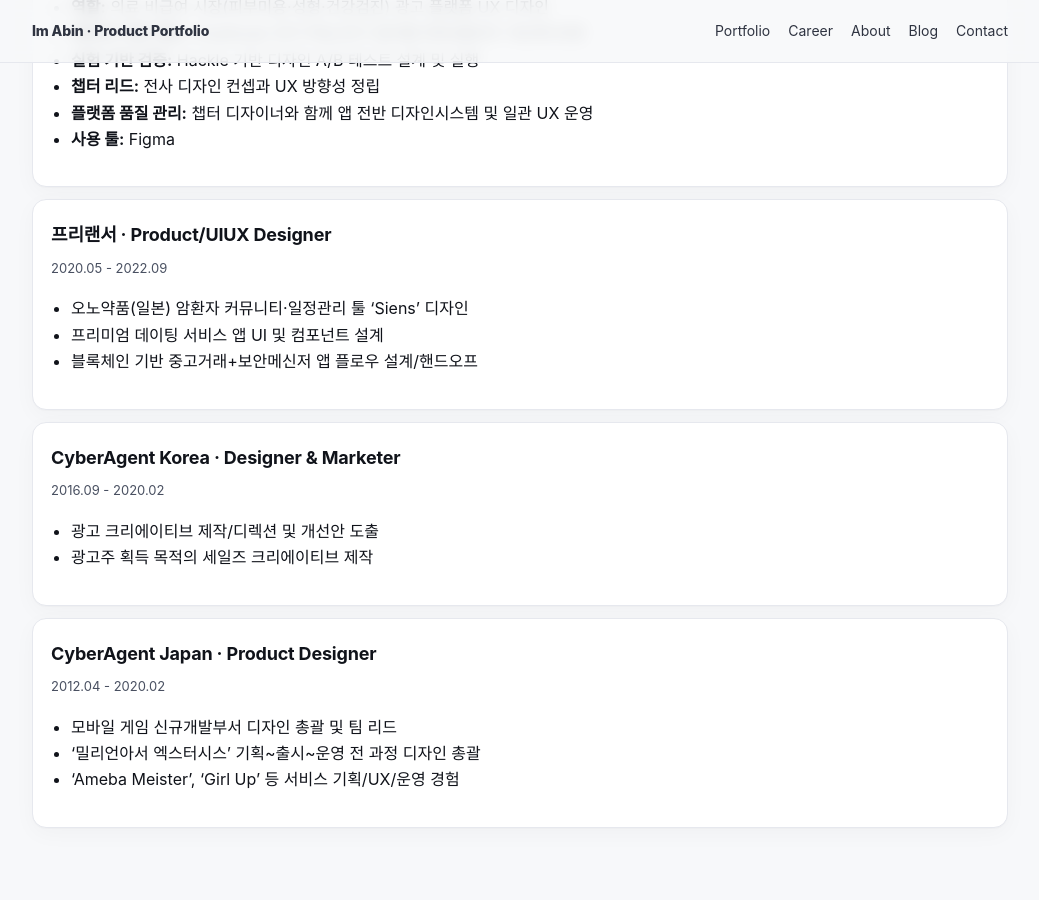
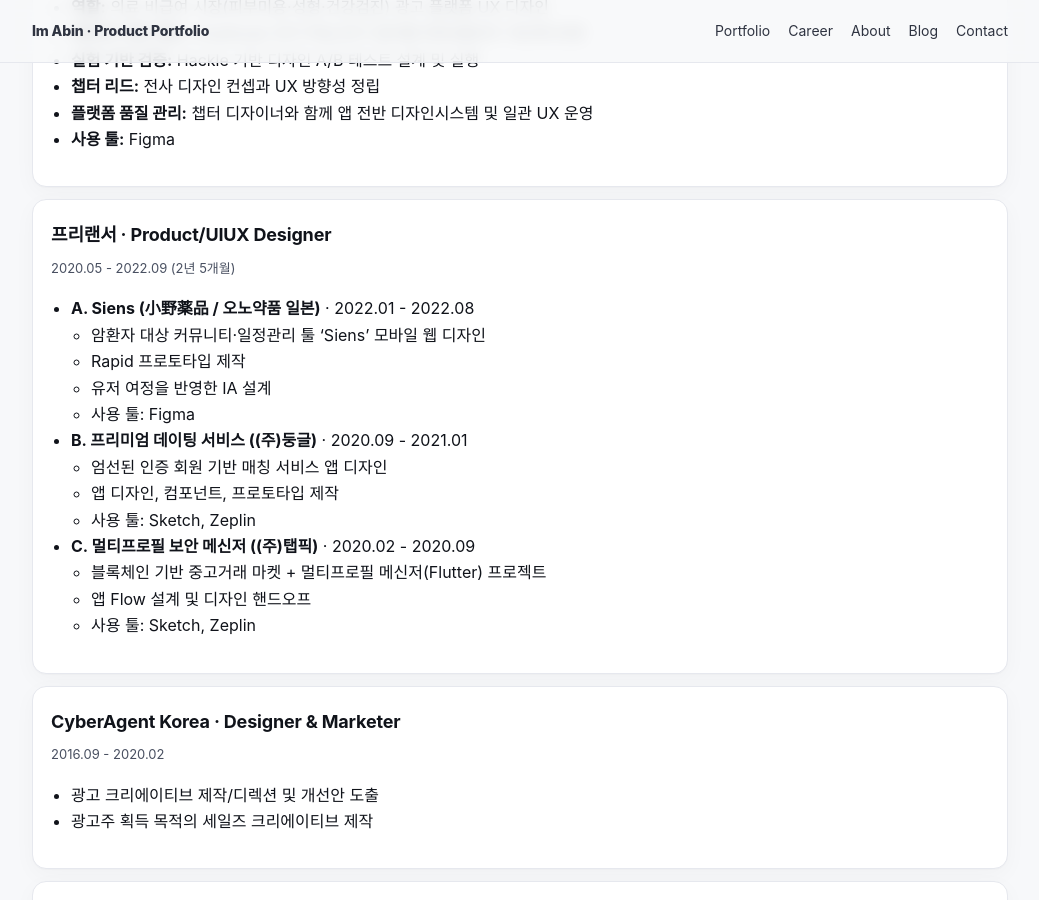
Before and after one commit to ima-bin/ima-bin.github.io, a Jekyll site: the page built from resume.md, in a window 1280 px wide and 900 px high, scrolled down 571 px. Shown: the whole window, without its empty margins (120-1159 px from the left). Built offline with Jekyll 4.4.1, drawn with Linux system fonts in a browser that asks for light colours.

Commit message:
Expand freelance section with three client projects and tools

```diff
--- a/resume.md
+++ b/resume.md
@@ -34,11 +34,30 @@ permalink: /resume/
 
   <div class="card" style="margin-bottom:12px;">
     <h3>프리랜서 · Product/UIUX Designer</h3>
-    <p class="meta">2020.05 - 2022.09</p>
+    <p class="meta">2020.05 - 2022.09 (2년 5개월)</p>
     <ul>
-      <li>오노약품(일본) 암환자 커뮤니티·일정관리 툴 ‘Siens’ 디자인</li>
-      <li>프리미엄 데이팅 서비스 앱 UI 및 컴포넌트 설계</li>
-      <li>블록체인 기반 중고거래+보안메신저 앱 플로우 설계/핸드오프</li>
+      <li><strong>A. Siens (小野薬品 / 오노약품 일본)</strong> · 2022.01 - 2022.08
+        <ul>
+          <li>암환자 대상 커뮤니티·일정관리 툴 ‘Siens’ 모바일 웹 디자인</li>
+          <li>Rapid 프로토타입 제작</li>
+          <li>유저 여정을 반영한 IA 설계</li>
+          <li>사용 툴: Figma</li>
+        </ul>
+      </li>
+      <li><strong>B. 프리미엄 데이팅 서비스 ((주)둥글)</strong> · 2020.09 - 2021.01
+        <ul>
+          <li>엄선된 인증 회원 기반 매칭 서비스 앱 디자인</li>
+          <li>앱 디자인, 컴포넌트, 프로토타입 제작</li>
+          <li>사용 툴: Sketch, Zeplin</li>
+        </ul>
+      </li>
+      <li><strong>C. 멀티프로필 보안 메신저 ((주)탭픽)</strong> · 2020.02 - 2020.09
+        <ul>
+          <li>블록체인 기반 중고거래 마켓 + 멀티프로필 메신저(Flutter) 프로젝트</li>
+          <li>앱 Flow 설계 및 디자인 핸드오프</li>
+          <li>사용 툴: Sketch, Zeplin</li>
+        </ul>
+      </li>
     </ul>
   </div>
 
```
